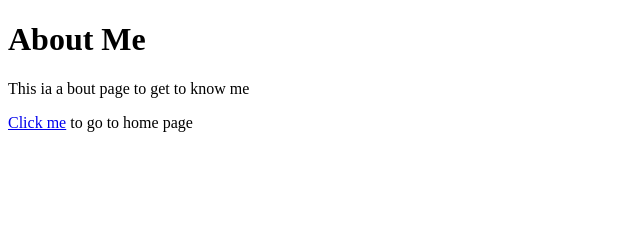
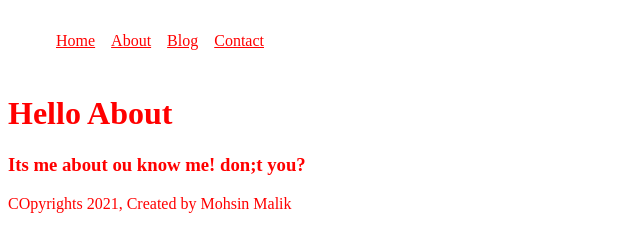
Before and after one commit to MohsinMalik2/gatsby-project, a Gatsby site: page /about in a window 1280 px wide. Shown: the whole page, without its empty margins (0-640 px from the left). Built offline with nearby package versions, Linux system fonts and the light colour scheme; Gatsby itself is replaced by a stand-in of ours.

```diff
--- a/gatsby-config.js
+++ b/gatsby-config.js
@@ -5,6 +5,6 @@
  */
 
 module.exports = {
-  /* Your site config here */
-  plugins: [],
+    /* Your site config here */
+    plugins: [`gatsby-plugin-sass`],
 }
--- a/package.json
+++ b/package.json
@@ -15,8 +15,10 @@
     },
     "dependencies": {
         "gatsby": "^4.5.4",
+        "gatsby-plugin-sass": "^5.5.0",
         "react": "^17.0.1",
-        "react-dom": "^17.0.1"
+        "react-dom": "^17.0.1",
+        "sass": "^1.49.0"
     },
     "devDependencies": {
         "prettier": "^2.5.1"
--- /dev/null
+++ b/src/components/footer.js
@@ -0,0 +1,7 @@
+import React from 'react';
+
+export default function footer() {
+  return <footer>
+      <p>COpyrights 2021, Created by Mohsin Malik</p>
+  </footer>;
+}
--- /dev/null
+++ b/src/components/header.js
@@ -0,0 +1,29 @@
+import React from 'react';
+import {Link} from 'gatsby';
+export default function header() {
+
+ const ulStyle = {
+     display: "inline-flex",
+     listStyleType: "none",
+     textAlign:"right"
+ }
+ const liStyle = {
+
+        display: "block",
+        padding: "8px",
+
+
+}
+
+  return <header>
+      <nav >
+          <ul style={ulStyle}>
+              <li ><Link to="/" style={liStyle}>Home</Link></li>
+              <li ><Link to="/about" style={liStyle}>About</Link></li>
+              <li ><Link to="/blog" style={liStyle}>Blog</Link></li>
+              <li ><Link to="/contact" style={liStyle}>Contact</Link></li>
+          </ul>
+      </nav>
+
+  </header>;
+}
--- /dev/null
+++ b/src/components/layout.js
@@ -0,0 +1,12 @@
+import React from 'react';
+import Footer from './footer';
+import Header from './header';
+import "../style/index.css"
+
+export default function layout(props) {
+  return <div>
+        <Header/>
+            {props.children}
+        <Footer/>
+  </div>;
+}
--- a/src/pages/about.js
+++ b/src/pages/about.js
@@ -1,9 +1,8 @@
 import React from 'react';
-import {Link} from 'gatsby'
+import Layout from '../components/layout'
 export default function about() {
-  return <div>
-      <h1>About Me</h1>
-      <p>This ia a bout page to get to know me</p>
-      <p> <Link to='/'>Click me</Link>  to go to home page</p>
-  </div>;
+  return <Layout>
+  <h1>Hello About</h1>
+  <h3>Its me about ou know me! don;t you?</h3>
+</Layout>;
 }
--- /dev/null
+++ b/src/style/index.css
@@ -0,0 +1,3 @@
+* {
+    color: red;
+}
```
Also changed, not shown: src/pages/blog.js (+5 -4 lines), src/pages/contact.js (+5 -4 lines), src/pages/index.js (+7 -5 lines), 1 other file.
